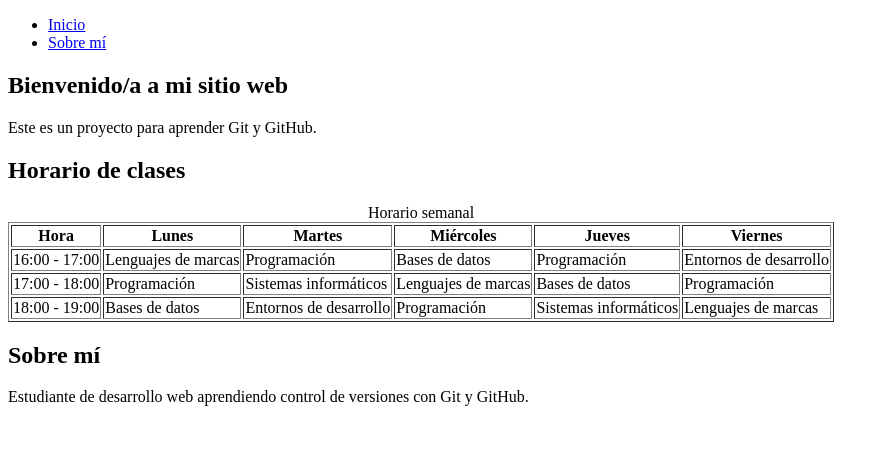
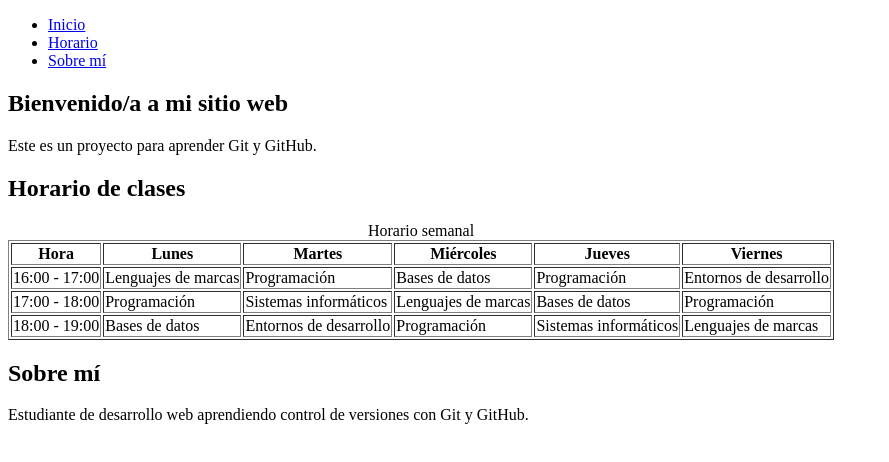
Before and after one commit to dzeledonj-create/mi-proyecto-web, a plain HTML site: page index.html in a window 1280 px wide. Shown: the whole page, without its empty margins (0-889 px from the left). Drawn offline with Linux system fonts and the light colour scheme.

Commit message:
Añadir enlace al horario en el menú de navegación

```diff
--- a/index.html
+++ b/index.html
@@ -10,6 +10,7 @@
         <nav>
             <ul>
                 <li><a href="#inicio">Inicio</a></li>
+                <li><a href="#horario">Horario</a></li>
                 <li><a href="#sobre-mi">Sobre mí</a></li>
             </ul>
         </nav>
```
